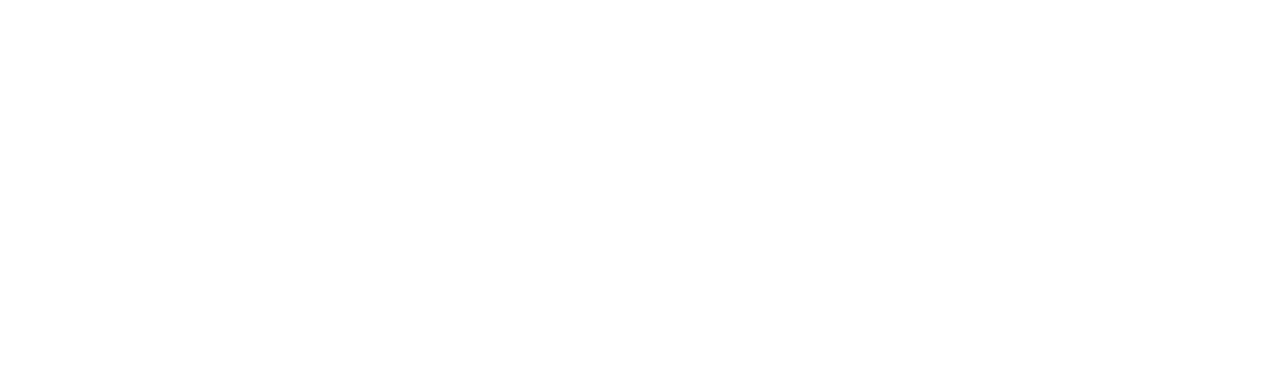
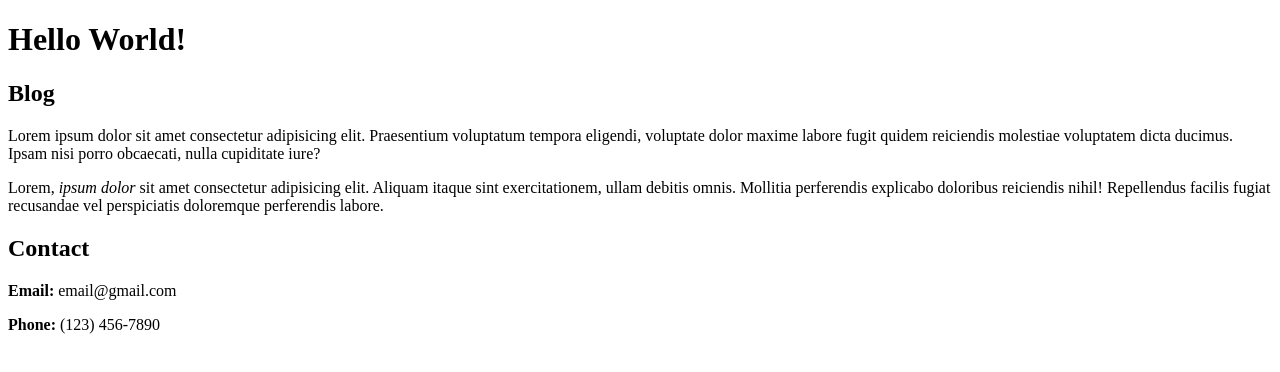
Before and after one commit to rickyysee/git_test, a plain HTML site: page html-boilerplate/index.html in a window 1280 px wide. Drawn offline with Linux system fonts and the light colour scheme.

Commit message:
Add new index.html for Lists

```diff
--- a/html-boilerplate/index.html
+++ b/html-boilerplate/index.html
@@ -1,13 +1,29 @@
 <!DOCTYPE html>
 
+<html lang="en">
+<head>
+    <meta charset="UTF-8">
+    <title>My First Webpage</title>
+</head>
 
-<html lang="en">
-    <head>
-        <meta charset="utf-8">
-        <title>My First Webpage</title>
-    </head>
+<!-- This is an html comment -->
 
-    <body>
+<body>
+    <h1>Hello World!</h1>
+    <h2>Blog</h2>
+        <p>Lorem ipsum dolor sit amet consectetur adipisicing elit.
+        Praesentium voluptatum tempora eligendi,
+        voluptate dolor maxime labore fugit quidem reiciendis
+        molestiae voluptatem dicta ducimus.
+        Ipsam nisi porro obcaecati, nulla cupiditate iure?</p>
 
-    </body>
+        <p>Lorem, <em>ipsum dolor</em> sit amet consectetur adipisicing elit.
+        Aliquam itaque sint exercitationem, ullam debitis omnis.
+        Mollitia perferendis explicabo doloribus reiciendis nihil!
+        Repellendus facilis fugiat recusandae vel perspiciatis
+        doloremque perferendis labore.</p>
+    <h2>Contact</h2>
+        <p><strong>Email:</strong> email@gmail.com</p>
+        <p><strong>Phone:</strong> (123) 456-7890</p>
+</body>
 </html>
```
Also changed, not shown: index.html (added, +38 -0 lines).
